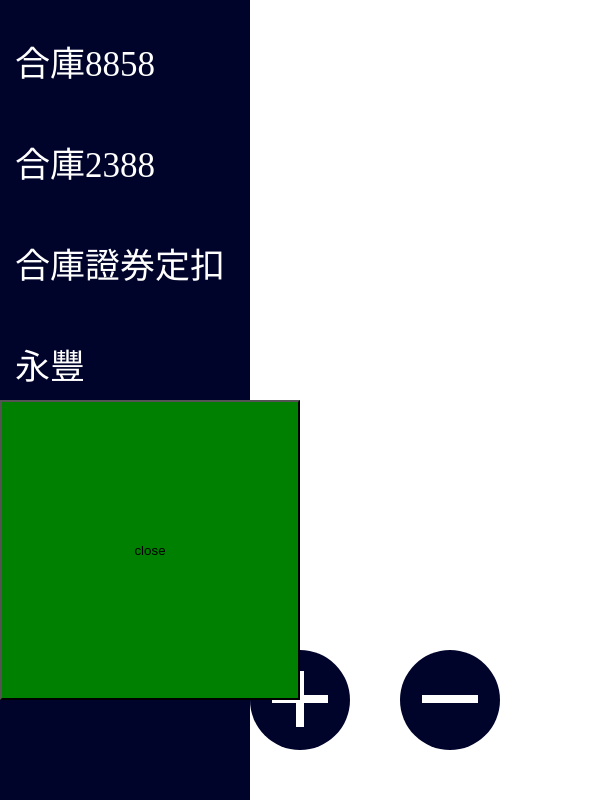
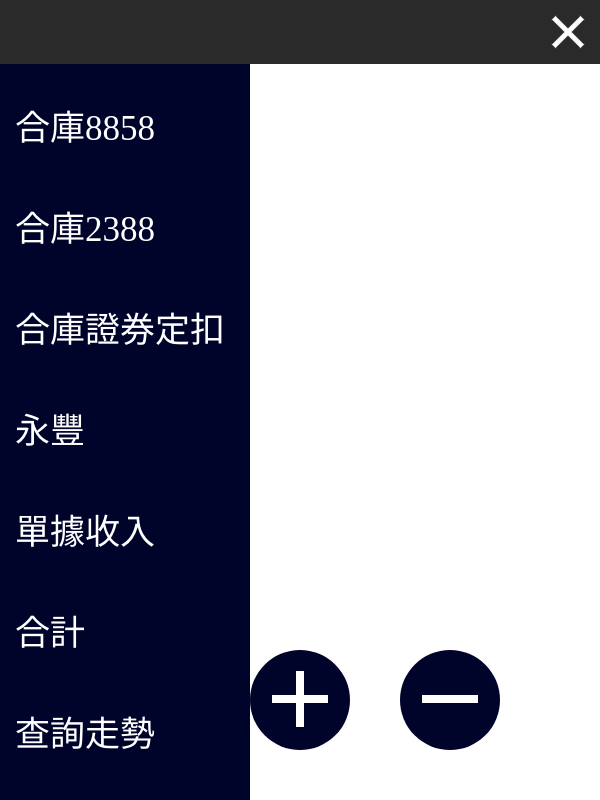
Before and after one commit to fourthchicken/fourthchicken.github.io, an Electron app: page TaiwanCooperativeBank.html in a window 600 px wide. Drawn offline with Linux system fonts and the light colour scheme.

Commit message:
title bar exit have done

```diff
--- a/TaiwanCooperativeBank.html
+++ b/TaiwanCooperativeBank.html
@@ -5,6 +5,7 @@
     <meta name="viewport" content="width=device-width, initial-scale=1.0">
     <link rel="stylesheet" href="style/sidebar.css">
     <link rel="stylesheet" href="style/TaiwanCooperativeBank.css">
+    <link rel="stylesheet" href="style/titlebar.css">
     <title>合庫8858</title>
 </head>
 <body>
@@ -100,7 +101,10 @@
         <button class="ok"><p>確定</p></button>
         <button class="cancel"><p>取消</p></button>
     </div>
-    <button class="te"><p>close</p></button>
+    <div id="titlebar_container">
+        <button id="closeApp"><img src="image/close_16dp_FFFFFF_FILL0_wght400_GRAD0_opsz20.png" alt=""></button>
+    </div>
+
     <script src="script/jquery-3.6.0.js"></script>
     <script type="module" src="script/TaiwanCooperativeBank.js"></script>
     <script src="preload.js"></script>
--- a/main.js
+++ b/main.js
@@ -32,15 +32,16 @@
     width: 800,
     height: 600,
     webPreferences: {
+      sandbox:false,
       preload: path.join(__dirname, 'preload.js')
     },
     show:false,
-    frame:true
+    frame:false
   })
 
   electron.Menu.setApplicationMenu(null)
   mainWindow.loadFile('TaiwanCooperativeBank.html')
-
+  mainWindow.webContents.openDevTools()
   mainWindow.once('ready-to-show', () =>{
     setTimeout(() => {
       mainWindow.maximize()
--- /dev/null
+++ b/preload.js
@@ -0,0 +1,28 @@
+// const { ipcRenderer } = require('electron');
+
+// document.getElementById('closeApp').addEventListener('click', () => {
+//   ipcRenderer.invoke('quit-app');
+// });
+// const path = require('path')
+// const {ipcRenderer} = require('electron')
+
+
+
+
+
+// setTimeout(() => {
+//   console.log('start')
+//   const { ipcRenderer } = require('electron');
+//   document.getElementById('closeApp').addEventListener('click', ()=>{
+//     console.log(1)
+//     ipcRenderer.send('close')
+//   })
+// }, 10000);
+
+window.onload=function(){
+
+  const { ipcRenderer } = require('electron');
+  document.getElementById('closeApp').addEventListener('click', ()=>{
+    ipcRenderer.send('close')
+  })
+}
--- a/style/TaiwanCooperativeBank.css
+++ b/style/TaiwanCooperativeBank.css
@@ -135,12 +135,3 @@
     bottom: 20px;
     left: 40px;
 }
-
-.te{
-    background-color: green;
-    position: absolute;
-    top: 50vh;
-    right: 50vw;
-    height: 300px;
-    width: 300px;
-}
--- a/style/sidebar.css
+++ b/style/sidebar.css
@@ -8,6 +8,7 @@
 
 .sidebar{
     position: fixed;
+    top: 64px;
     left: 0px;
     height: 100vh;
     width: 250px;
--- /dev/null
+++ b/style/titlebar.css
@@ -0,0 +1,32 @@
+*{
+    padding: 0px;
+    margin: 0px;
+}
+
+#titlebar_container{
+    background-color: rgb(42, 42, 42);
+    position: fixed;
+    z-index: 10000;
+    top: 0;
+    height: 64px;
+    width:100vw
+}
+
+#closeApp{
+    display: flex;
+    justify-content: center;
+    align-content: center;
+    background-size: 30px 30px;
+    border: none;
+    background-color: rgba(42,42,42);
+    position: fixed;
+    z-index: 10001;
+    height: 64px;
+    width: 64px;
+    top: 0px;
+    right: 0px;
+}
+
+#closeApp:hover{
+    background-color: red;
+}
```
Also changed, not shown: search_company.html (+5 -0 lines), style/search_company.css (+4 -4 lines), image/close_16dp_FFFFFF_FILL0_wght400_GRAD0_opsz20.png (added).
